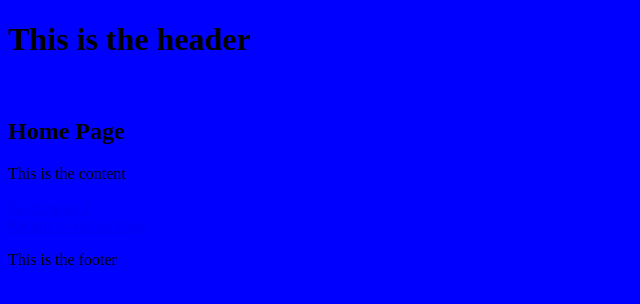
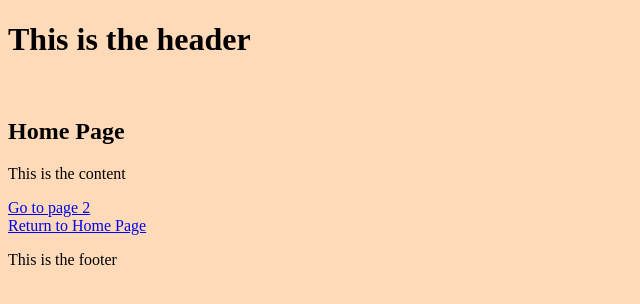
Before and after one commit to michaelu20/investmentorial, a plain HTML site: page index.html in a window 1280 px wide. Shown: the whole page, without its empty margins (0-640 px from the left). Drawn offline with Linux system fonts and the light colour scheme.

Commit message:
updated stylesheet

```diff
--- a/style.css
+++ b/style.css
@@ -1,5 +1,5 @@
 html,body {
    height:auto;
    width:auto;
-   background: blue;
+   background: peachpuff;
 }
```
